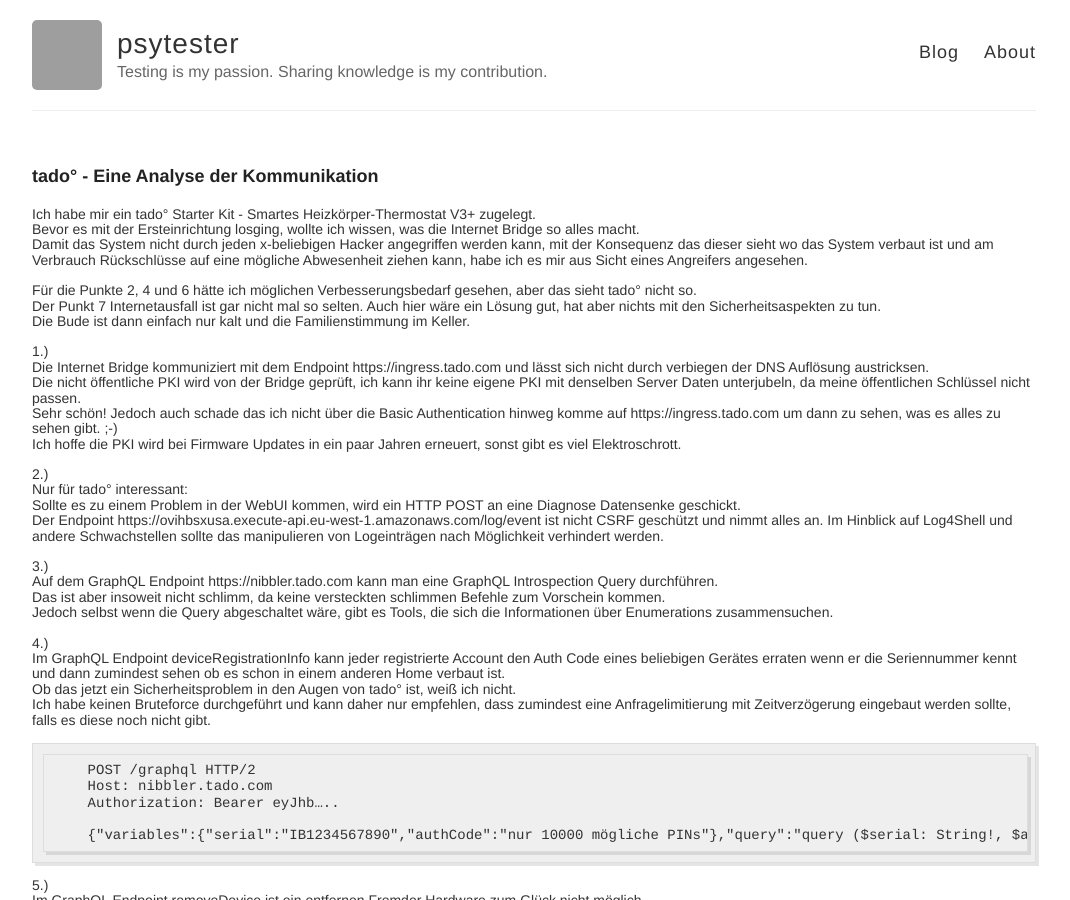
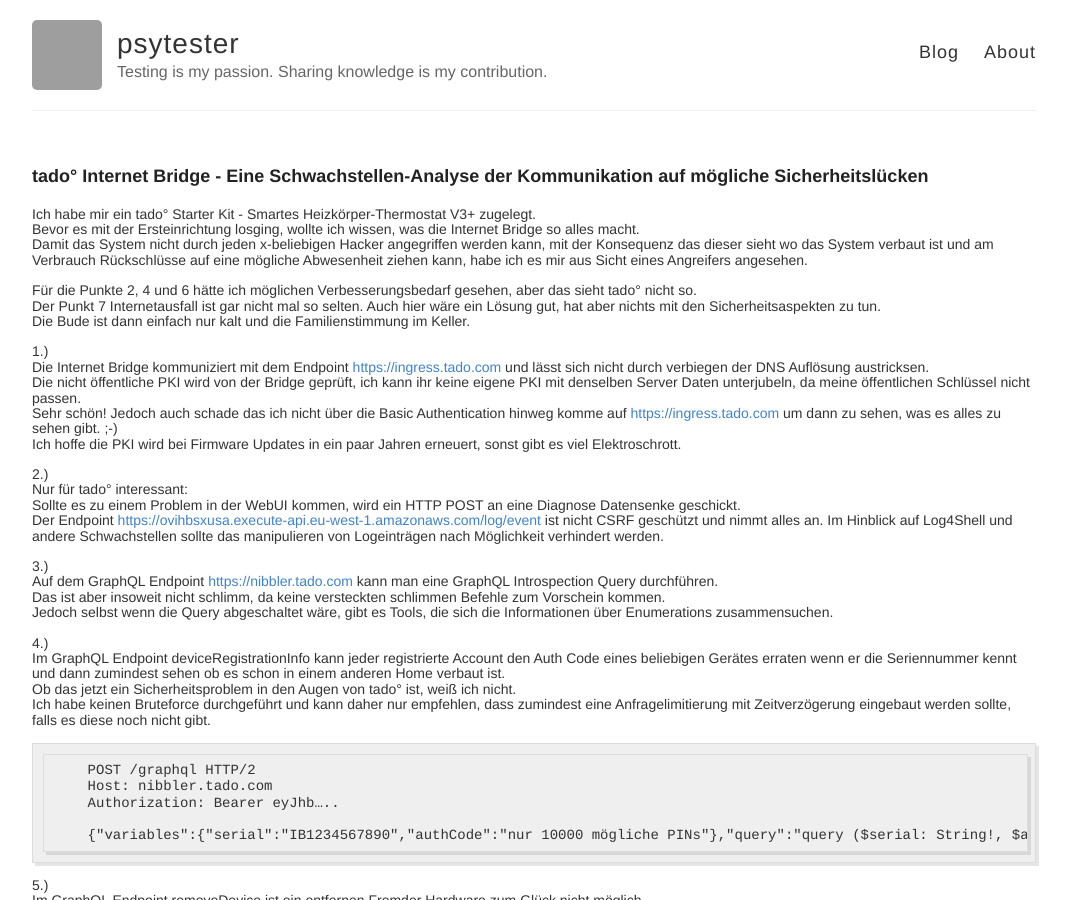
Before and after one commit to psytester/psytester.github.io, a Jekyll site: the page built from _posts/hacking_and_pentests/2022-02-08-tado_smart_radiator_thermostat.md, in a window 1280 px wide and 900 px high. Shown: the whole window, without its empty margins (106-1176 px from the left). Built offline with Jekyll 4.4.1, drawn with Linux system fonts in a browser that asks for light colours; some of the changed lines change nothing that is shown; grey boxes are pictures that could not be loaded.

Commit message:
Update 2022-02-08-tado_smart_radiator_thermostat.md

```diff
--- a/_posts/hacking_and_pentests/2022-02-08-tado_smart_radiator_thermostat.md
+++ b/_posts/hacking_and_pentests/2022-02-08-tado_smart_radiator_thermostat.md
@@ -1,7 +1,7 @@
 ---
 layout: post
-title:  "tado° - Eine Analyse der Kommunikation"
-datetime:   2022-02-08 21:50:00 MET
+title:  "tado° Internet Bridge - Eine Schwachstellen-Analyse der Kommunikation auf mögliche Sicherheitslücken"
+datetime:   2022-02-08 21:55:00 MET
 author: 'psytester'
 ---
 
@@ -15,18 +15,18 @@
 Die Bude ist dann einfach nur kalt und die Familienstimmung im Keller.<br>
 
 1.)<br>
-Die Internet Bridge kommuniziert mit dem Endpoint https://ingress.tado.com und lässt sich nicht durch verbiegen der DNS Auflösung austricksen.<br>
+Die Internet Bridge kommuniziert mit dem Endpoint [https://ingress.tado.com](https://ingress.tado.com) und lässt sich nicht durch verbiegen der DNS Auflösung austricksen.<br>
 Die nicht öffentliche PKI wird von der Bridge geprüft, ich kann ihr keine eigene PKI mit denselben Server Daten unterjubeln, da meine öffentlichen Schlüssel nicht passen.<br>
-Sehr schön! Jedoch auch schade das ich nicht über die Basic Authentication hinweg komme auf https://ingress.tado.com um dann zu sehen, was es alles zu sehen gibt.  ;-)<br>
+Sehr schön! Jedoch auch schade das ich nicht über die Basic Authentication hinweg komme auf [https://ingress.tado.com](https://ingress.tado.com) um dann zu sehen, was es alles zu sehen gibt.  ;-)<br>
 Ich hoffe die PKI wird bei Firmware Updates in ein paar Jahren erneuert, sonst gibt es viel Elektroschrott.<br>
 
 2.)<br>
 Nur für tado° interessant:<br>
 Sollte es zu einem Problem in der WebUI kommen, wird ein HTTP POST an eine Diagnose Datensenke geschickt.<br>
-Der Endpoint https://ovihbsxusa.execute-api.eu-west-1.amazonaws.com/log/event ist nicht CSRF geschützt und nimmt alles an. Im Hinblick auf Log4Shell und andere Schwachstellen sollte das manipulieren von Logeinträgen nach Möglichkeit verhindert werden.<br>
+Der Endpoint [https://ovihbsxusa.execute-api.eu-west-1.amazonaws.com/log/event](https://ovihbsxusa.execute-api.eu-west-1.amazonaws.com/log/event) ist nicht CSRF geschützt und nimmt alles an. Im Hinblick auf Log4Shell und andere Schwachstellen sollte das manipulieren von Logeinträgen nach Möglichkeit verhindert werden.<br>
 
 3.)<br>
-Auf dem GraphQL Endpoint https://nibbler.tado.com kann man eine GraphQL Introspection Query durchführen.<br>
+Auf dem GraphQL Endpoint [https://nibbler.tado.com](https://nibbler.tado.com) kann man eine GraphQL Introspection Query durchführen.<br>
 Das ist aber insoweit nicht schlimm, da keine versteckten schlimmen Befehle zum Vorschein kommen.<br>
 Jedoch selbst wenn die Query abgeschaltet wäre, gibt es Tools, die sich die Informationen über Enumerations zusammensuchen.<br>
 
```
